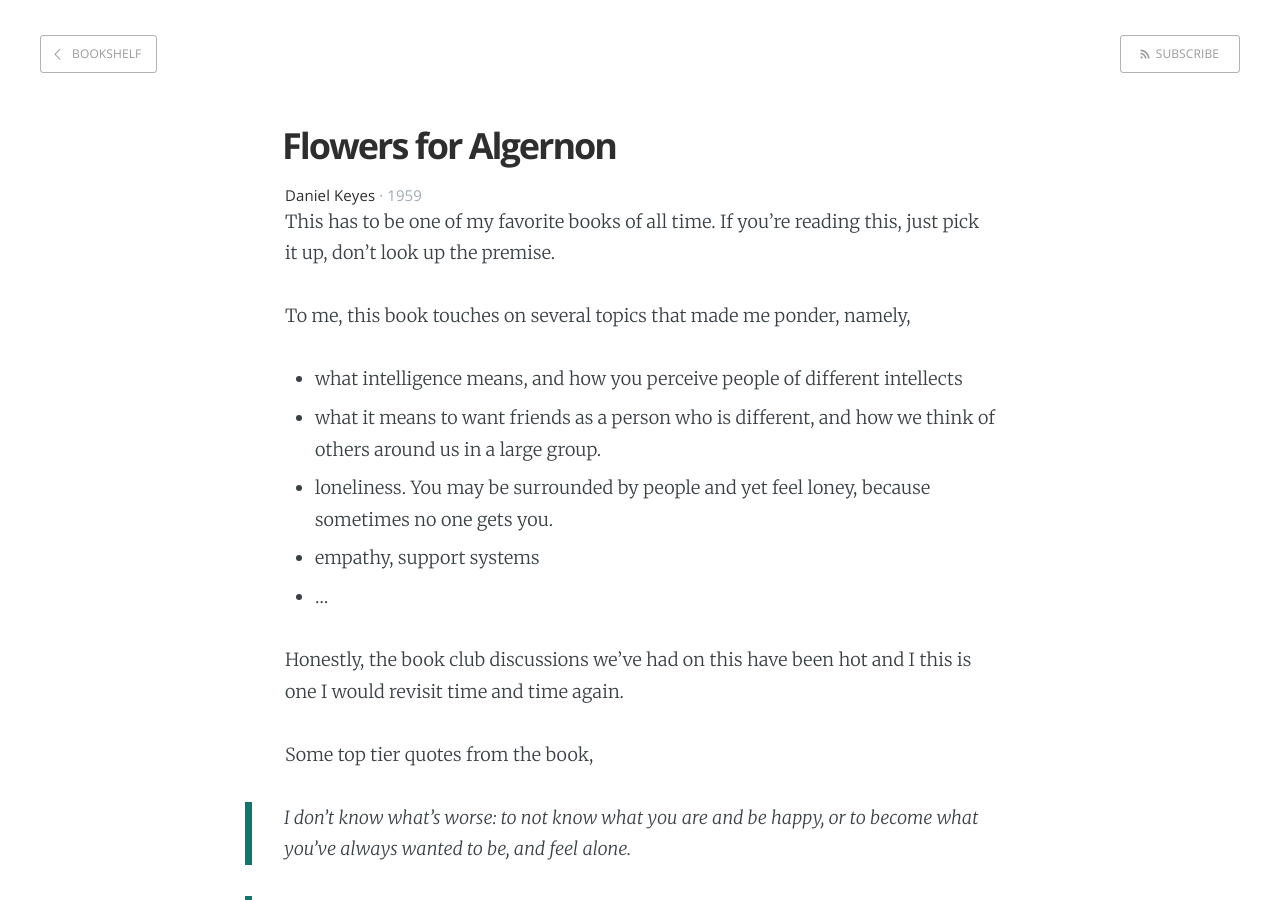
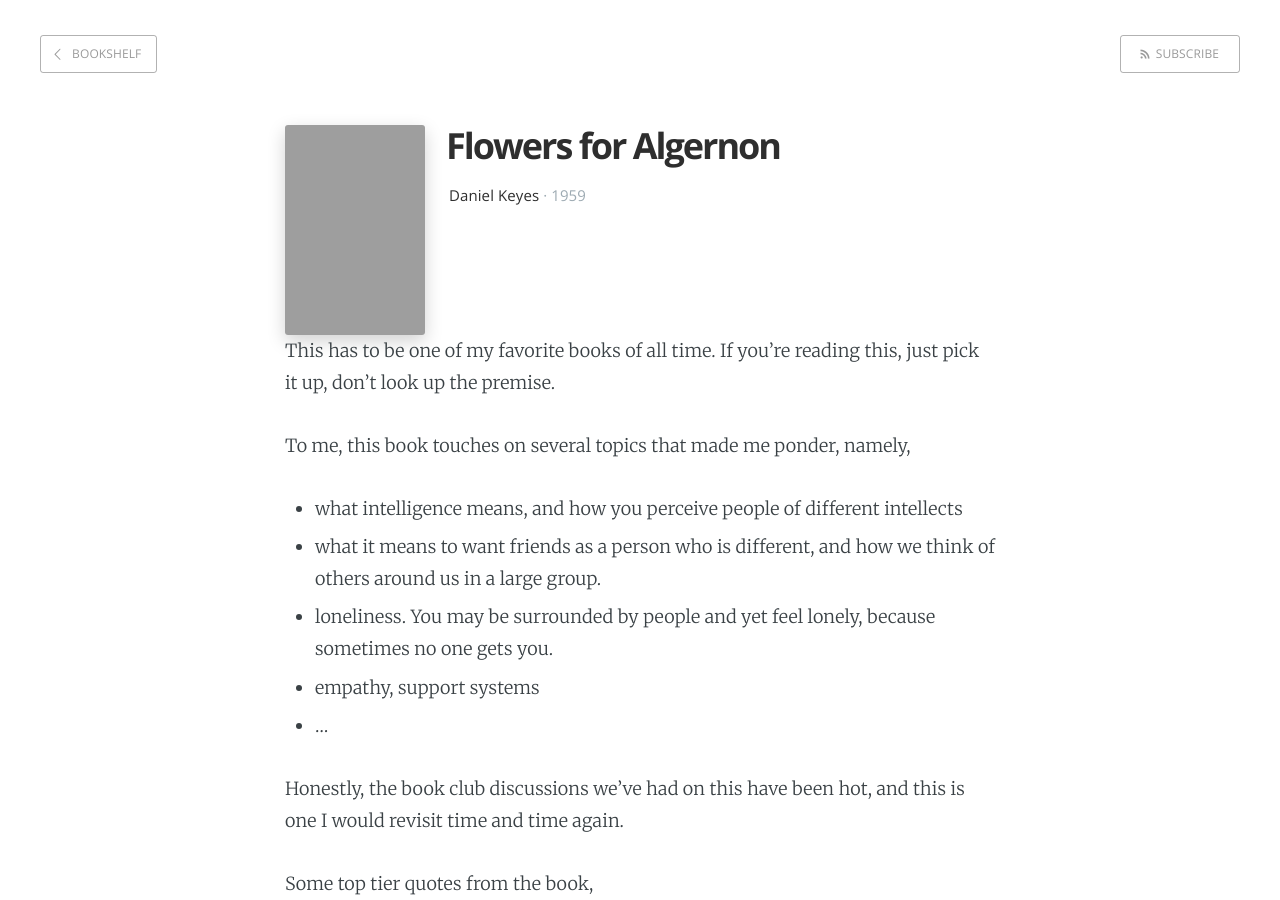
Before and after one commit to ranveeraggarwal/ranveeraggarwal.github.io, a Jekyll site: the page built from _books/flowers-for-algernon.md, in a window 1280 px wide and 900 px high. Built offline with Jekyll 4.4.1, drawn with Linux system fonts in a browser that asks for light colours; grey boxes are pictures that could not be loaded.

Commit message:
Add cover images and proofread book entries
- Wire cover images via Open Library (by ISBN) for both books
- Flowers for Algernon: fix "loney" -> "lonely" and a dropped word
- The Alignment Problem: normalise author to "Brian Christian" so it
  displays correctly, and turn the stray "// incomplete review" note into
  an HTML comment so it no longer renders as body text

Co-Authored-By: Claude Fable 5 <noreply@anthropic.com>
Claude-Session: https://claude.ai/code/session_01CfepRWoPA7P2KExLJTVWrp

```diff
--- a/_books/flowers-for-algernon.md
+++ b/_books/flowers-for-algernon.md
@@ -12,11 +11,11 @@ This has to be one of my favorite books of all time. If you're reading this, jus
 To me, this book touches on several topics that made me ponder, namely,
 * what intelligence means, and how you perceive people of different intellects
 * what it means to want friends as a person who is different, and how we think of others around us in a large group.
-* loneliness. You may be surrounded by people and yet feel loney, because sometimes no one gets you.
+* loneliness. You may be surrounded by people and yet feel lonely, because sometimes no one gets you.
 * empathy, support systems
 * ...
 
-Honestly, the book club discussions we've had on this have been hot and I this is one I would revisit time and time again.
+Honestly, the book club discussions we've had on this have been hot, and this is one I would revisit time and time again.
 
 Some top tier quotes from the book,
 
```
Also changed, not shown: other parts of _books/flowers-for-algernon.md (+1 -2 lines), _books/the-alignment-problem.md (+3 -5 lines).
